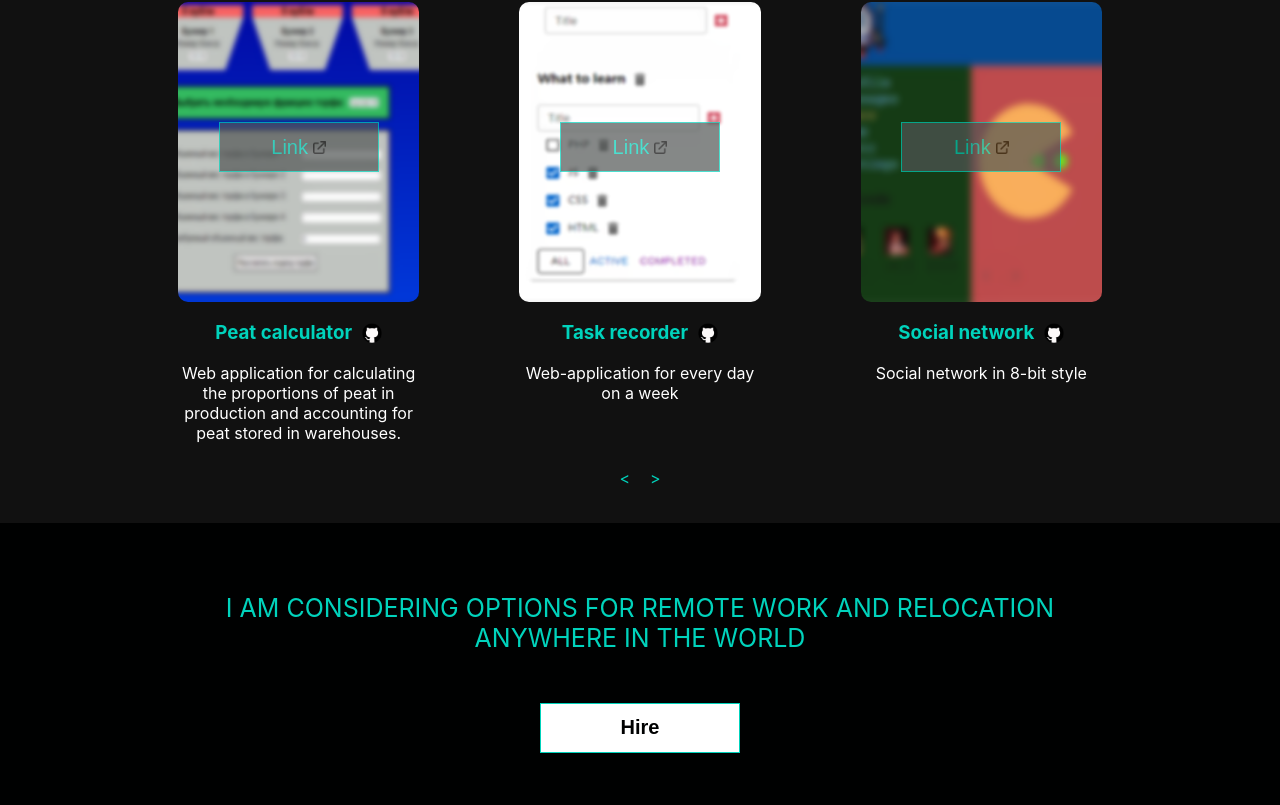
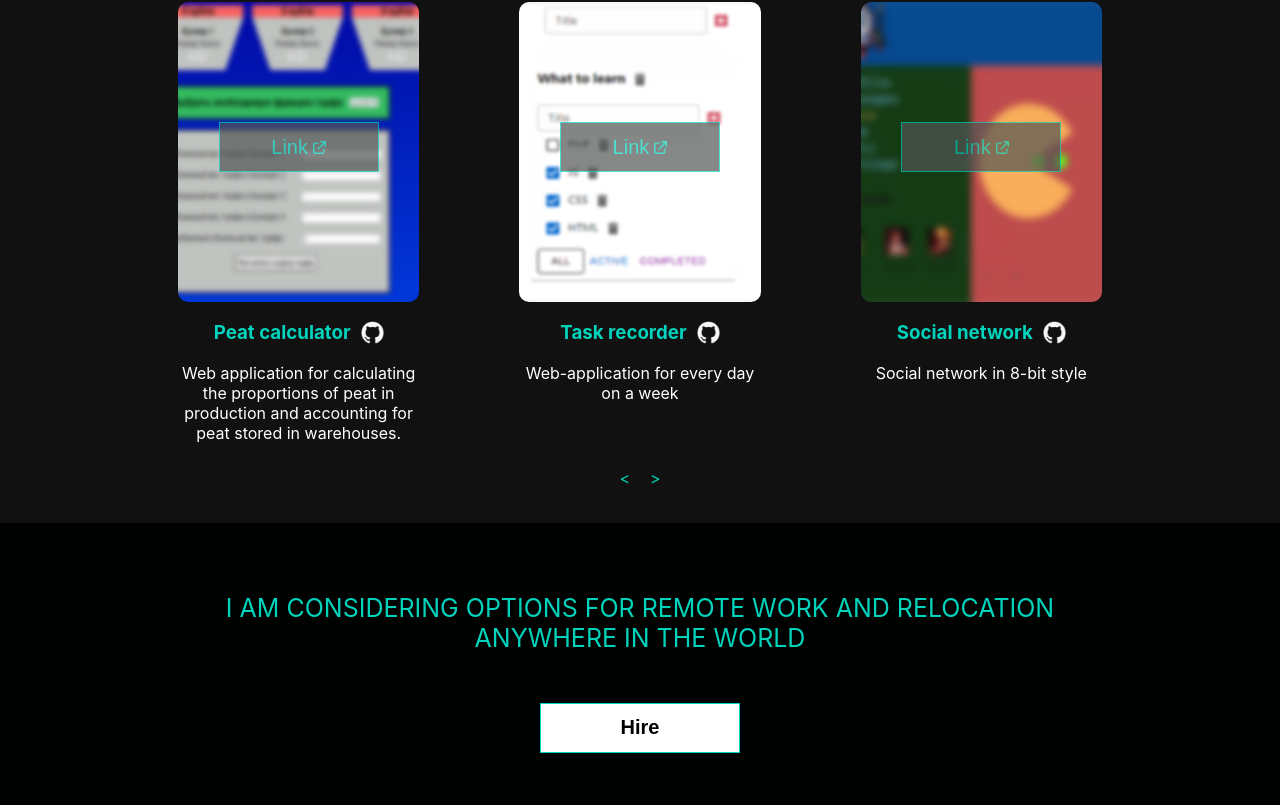
Before and after one commit to PavelVoitov/portfolio-ts, a React (Create React App) app: page / in a window 1280 px wide. Shown: the part 2635-3440 px from the top of the page. Built offline with nearby package versions, Linux system fonts and the light colour scheme.

Commit message:
fix github and externall icons color

```diff
--- a/src/common/components/button/Button.module.scss
+++ b/src/common/components/button/Button.module.scss
@@ -5,19 +5,19 @@
   @include button(
                   200px, 50px, 30px,
                   20px, $textColor, $bgSecondColor,
-                  20px, bolder, 1px solid #00d2bb,
+                  20px, bolder, 1px solid $primaryColor,
                   5px solid transparent, .2s ease-in-out, relative,
                   1, pointer);
 }
 
 button:hover {
   background-color: #077065;
-  color: #fdfdfd;
-  outline: 1px solid #00d2bb;
+  color: $textColor;
+  outline: 1px solid $primaryColor;
   outline-offset: 3px;
 
   &:active {
-    color: #fdfdfd;
+    color: $textColor;
     background-color: #179119;
     width: 90px;
     transition: 1s ease;
@@ -44,8 +44,8 @@ button:disabled {
 .projects {
   @include button(
                   160px, 50px, 30px,
-                  20px, #525655, #00d2bb,
-                  20px, normal, 1px solid #00d2bb,
+                  20px, #525655, $primaryColor,
+                  20px, normal, 1px solid $primaryColor,
                   5px solid transparent, .1s ease-in-out, relative,
                   1, pointer);
   opacity: 0.7;
--- a/src/projects/project/Project.module.scss
+++ b/src/projects/project/Project.module.scss
@@ -57,7 +57,7 @@
             }
             .githubIcon {
                 display: block;
-                width: 20px;
+                width: 23px;
                 margin-left: 10px;
                 img {
                     object-fit: fill;
--- a/src/projects/project/Project.tsx
+++ b/src/projects/project/Project.tsx
@@ -47,7 +47,8 @@ export const Project = ({
 					<h3>
 						{title}
 					</h3>
-					{codeLink && <a href={codeLink} target={"_blank"}>
+					{codeLink && <a href={codeLink} target={"_blank"}
+                          title="Github">
 						<img src={githubIcon} alt="github icon" className={c.githubIcon}/>
 					</a>}
 				</div>
```
Also changed, not shown: src/assets/images/external-link.png, src/assets/images/github-mark.png.
